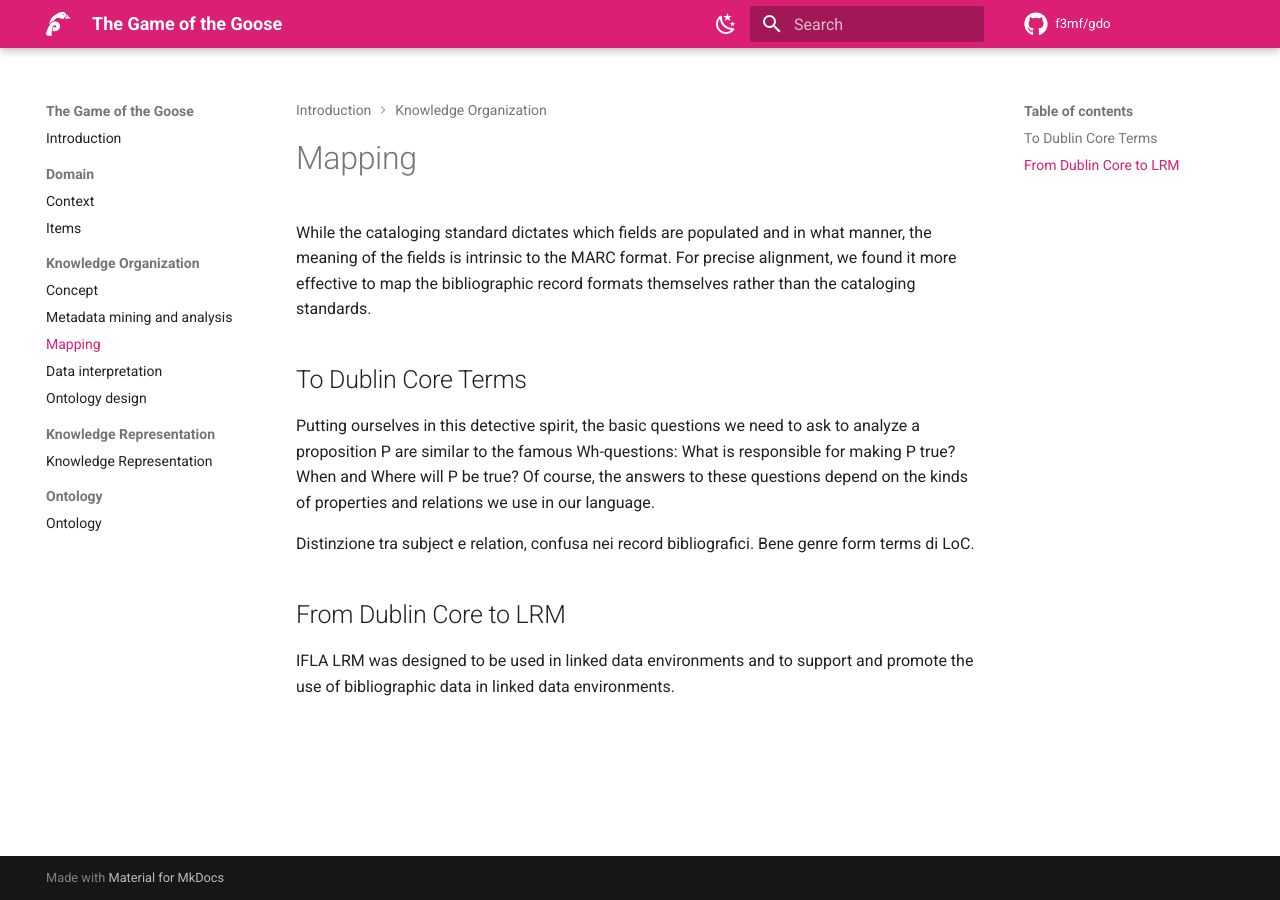
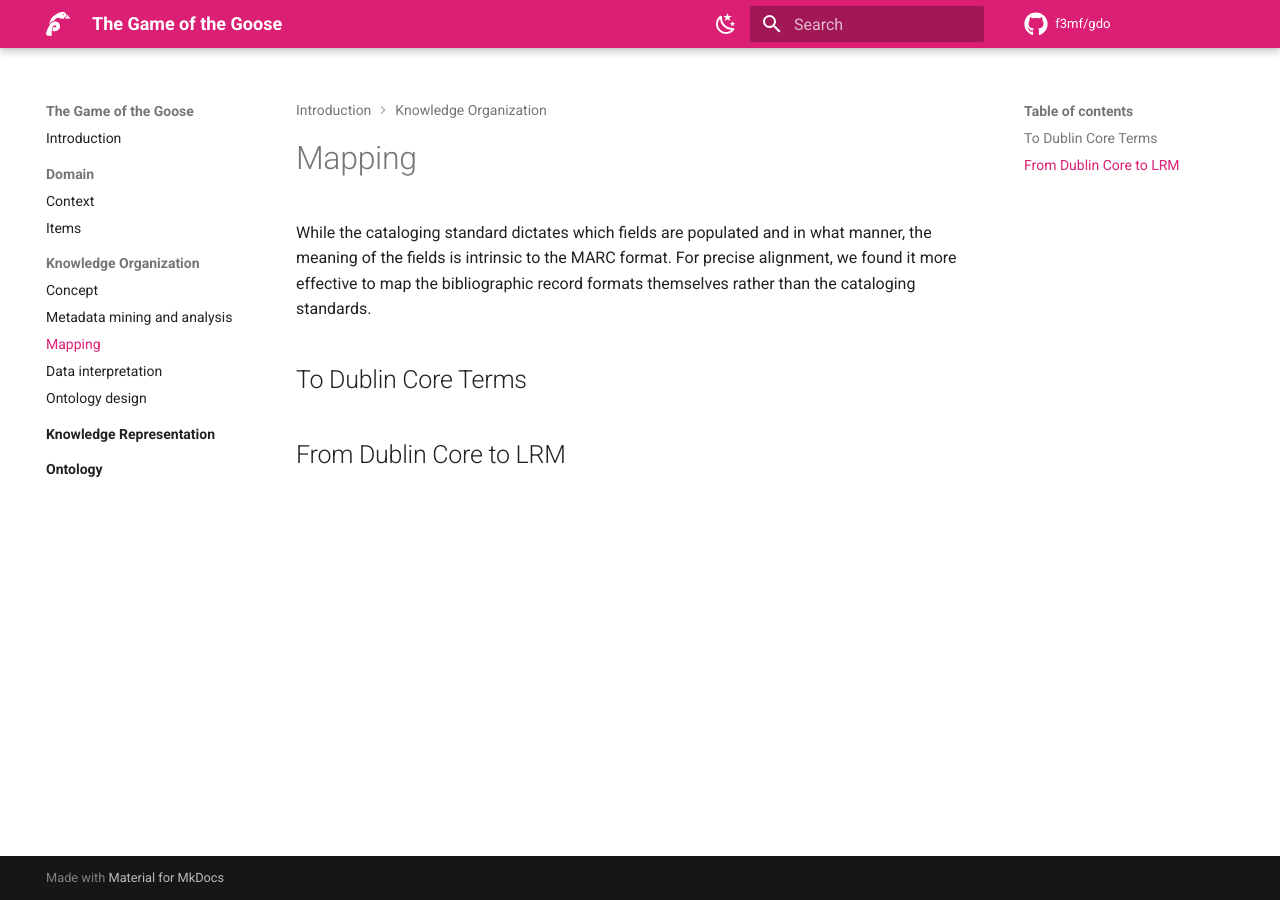
Before and after one commit to f3mf/gdo, an MkDocs documentation site: the page built from docs/knowledge-organization/mapping.md, in a window 1280 px wide. Built offline with MkDocs 1.6.1 and Material for MkDocs 9.7.7, drawn with Linux system fonts in a browser that asks for light colours; plug-ins that fetch from the network failed and are left out; comment, search, counter and statistics services are not loaded.

```diff
--- a/docs/knowledge-organization/mapping.md
+++ b/docs/knowledge-organization/mapping.md
@@ -4,15 +4,5 @@ While the cataloging standard dictates which fields are populated and in what ma
 
 ## To Dublin Core Terms
 
-Putting ourselves in this
-detective spirit, the basic questions we need to ask to analyze a proposition P
-are similar to the famous Wh-questions: What is responsible for making P true?
-When and Where will P be true? Of course, the answers to these questions
-depend on the kinds of properties and relations we use in our language.
-
-
-Distinzione tra subject e relation, confusa nei record bibliografici. Bene genre form terms di LoC.
 
 ## From Dublin Core to LRM
-
-IFLA LRM was designed to be used in linked data environments and to support and promote the use of bibliographic data in linked data environments.
--- a/mkdocs.yml
+++ b/mkdocs.yml
@@ -17,9 +17,9 @@ nav:
     - Data interpretation: knowledge-organization/theoretical-model.md
     - Ontology design: knowledge-organization/formal-model.md
   - Knowledge Representation:
-    - knowledge-representation/knowledge-representation.md
+    - knowledge-representation/index.md
   - Ontology:
-    - ontology/ontology.md
+    - ontology/index.md
 theme:
   name: material
   features:
```
Also changed, not shown: docs/comparison.txt (deleted, +0 -39 lines), docs/data/tables/lrmoo-rda-comparison.csv (added, +10 -0 lines), docs/index.md (+5 -11 lines), docs/knowledge-organization/ER-model.md (+0 -15 lines), docs/knowledge-organization/formal-model.md (+15 -3 lines), docs/knowledge-representation/index.md (renamed from docs/knowledge-representation/knowledge-representation.md), docs/ontology/index.md (renamed from docs/ontology/ontology.md).
